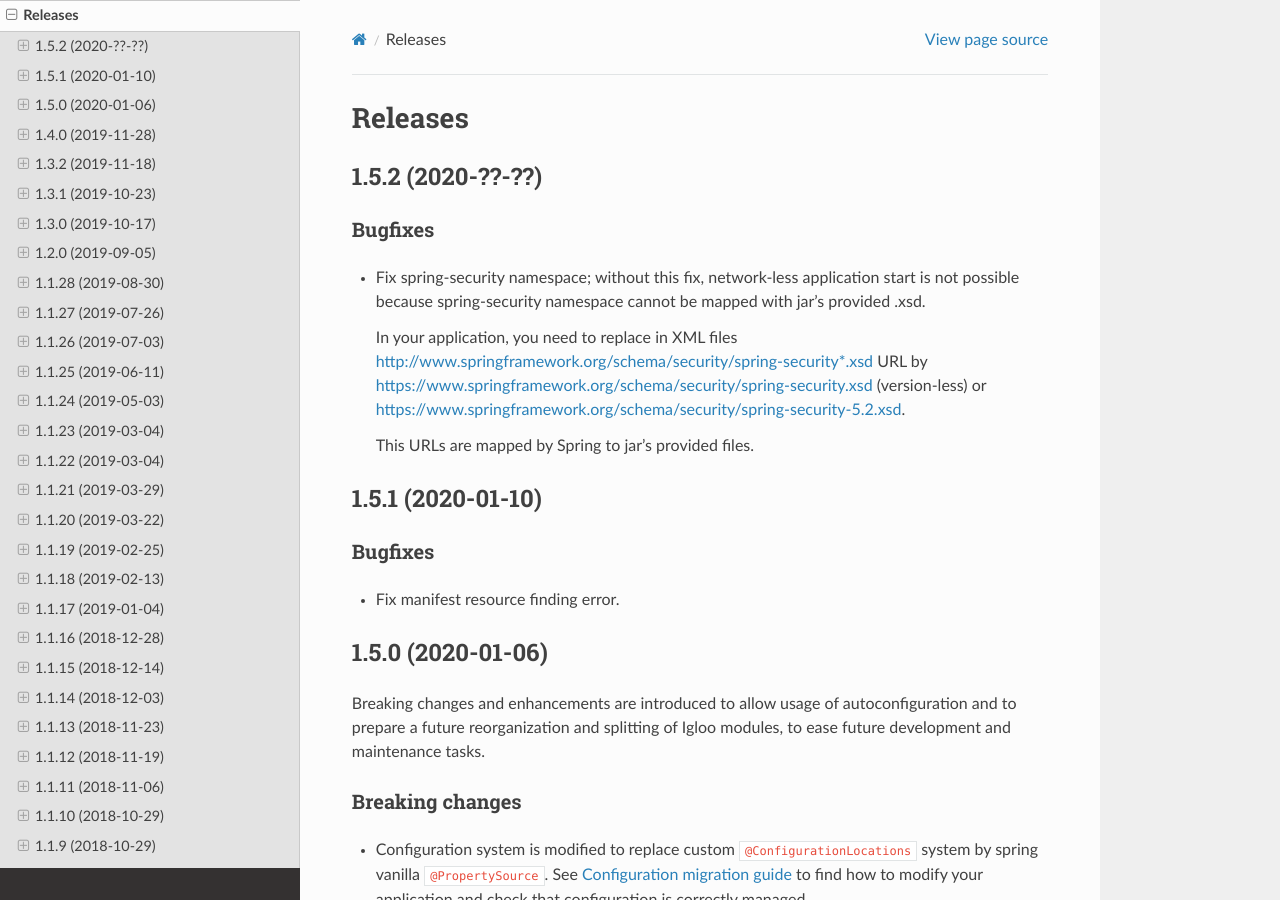
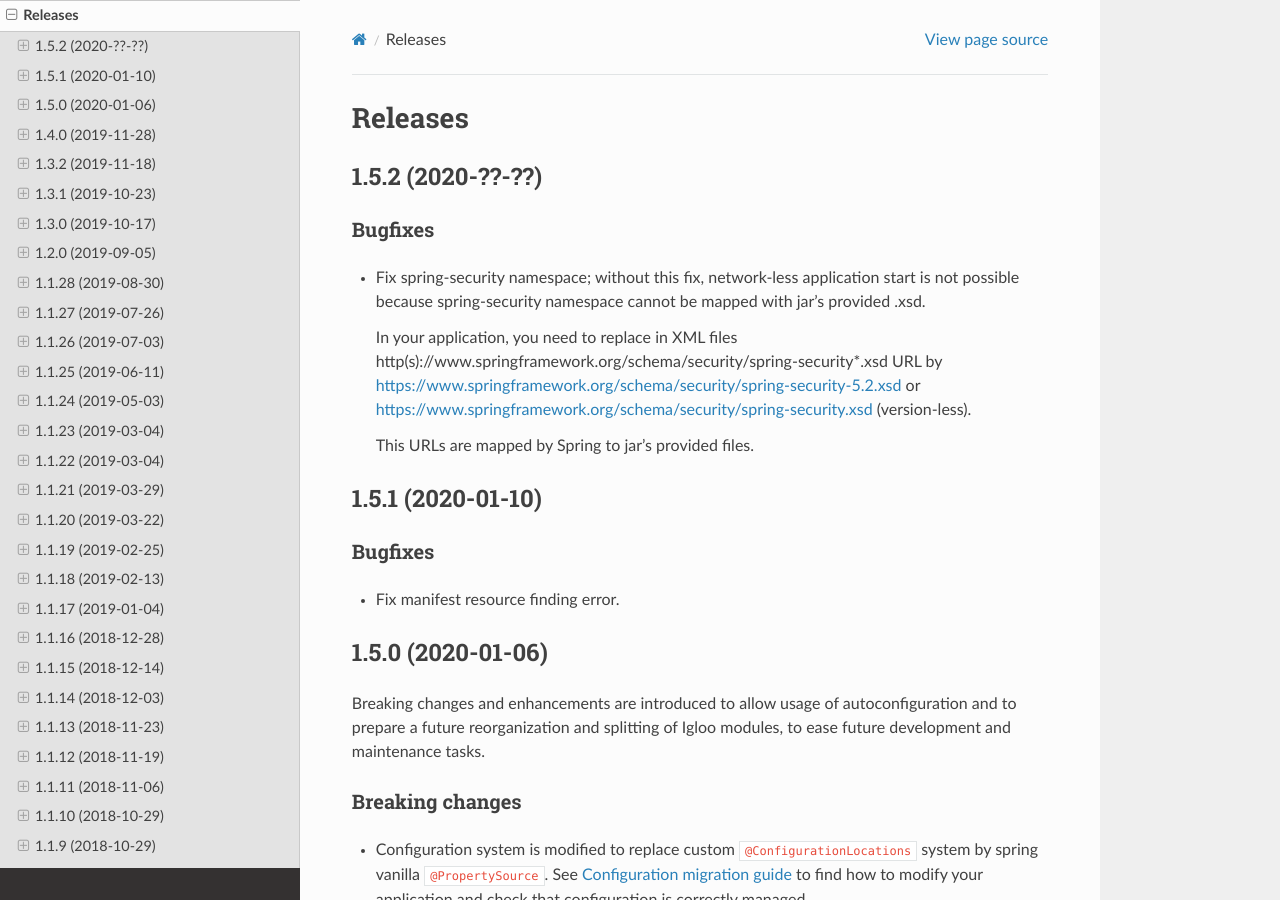
Before and after one commit to igloo-project/igloo-doc, a Sphinx documentation site: the page built from source/release-notes/releases.rst, in a window 1280 px wide and 900 px high. Built offline with Sphinx 7.4.7 and the Read the Docs theme 2.0.0, drawn with Linux system fonts in a browser that asks for light colours; part of the change alters nothing that is shown.

```diff
--- a/source/release-notes/releases.rst
+++ b/source/release-notes/releases.rst
@@ -15,9 +15,9 @@ Bugfixes
   is not possible because spring-security namespace cannot be mapped with jar's
   provided .xsd.
 
-  In your application, you need to replace in XML files http://www.springframework.org/schema/security/spring-security\*.xsd
-  URL by https://www.springframework.org/schema/security/spring-security.xsd (version-less)
-  or https://www.springframework.org/schema/security/spring-security-5.2.xsd.
+  In your application, you need to replace in XML files http(s)://www.springframework.org/schema/security/spring-security\*.xsd
+  URL by https://www.springframework.org/schema/security/spring-security-5.2.xsd
+  or https://www.springframework.org/schema/security/spring-security.xsd (version-less).
 
   This URLs are mapped by Spring to jar's provided files.
 
```
